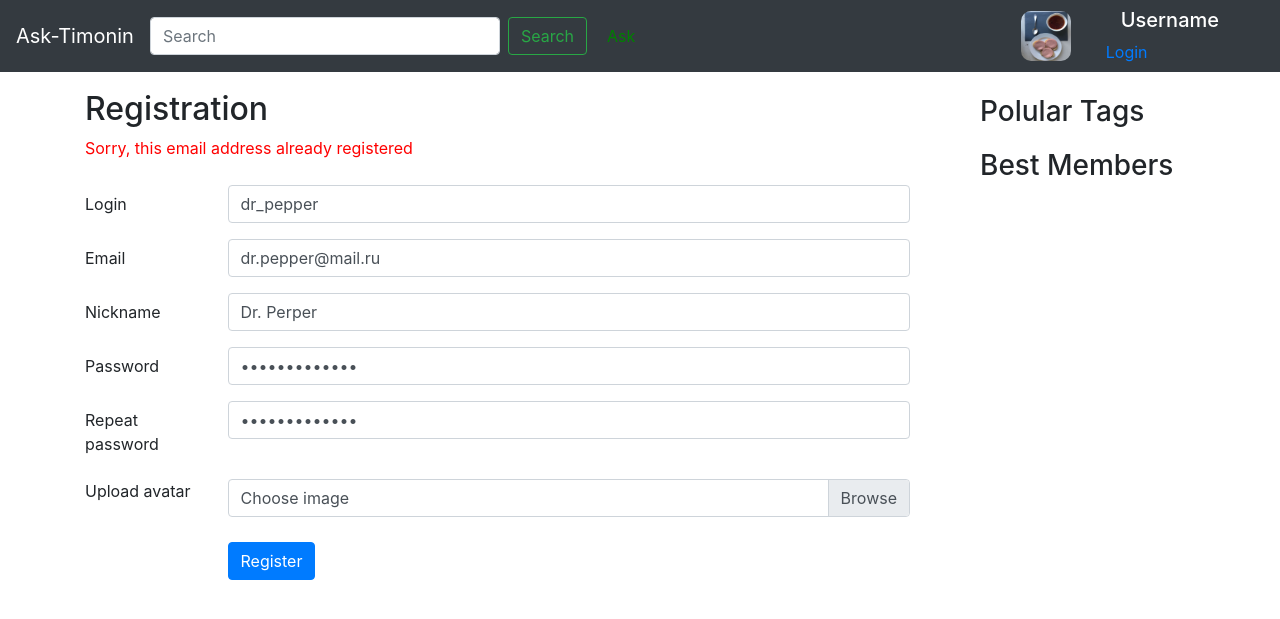
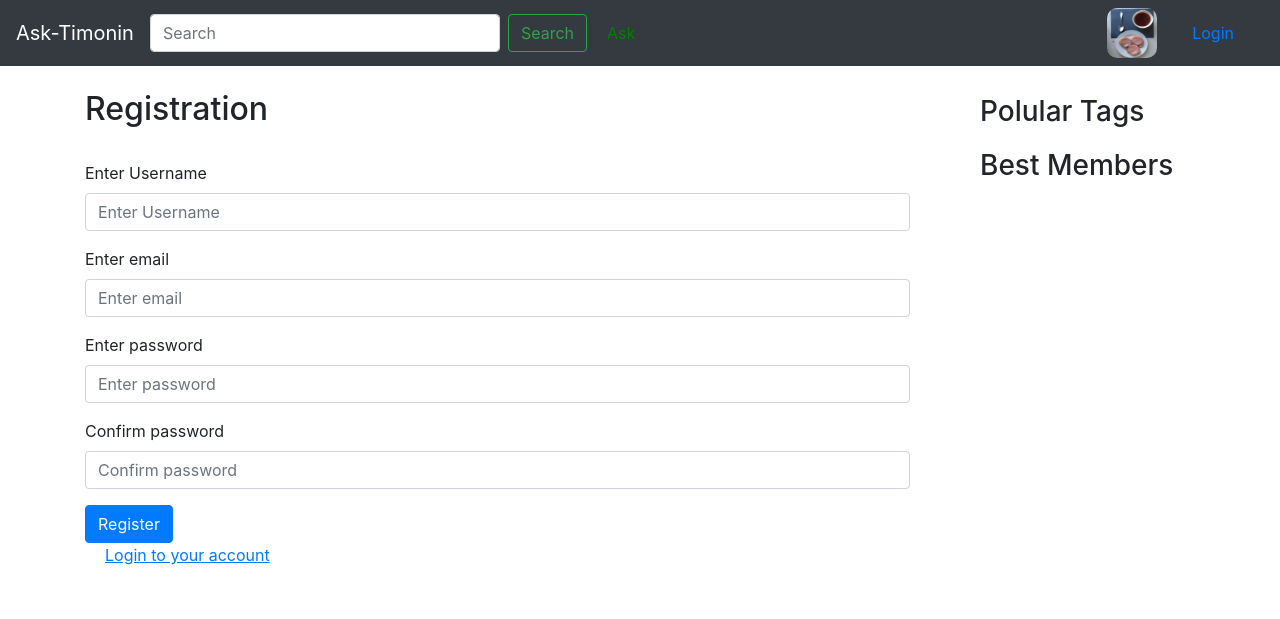
Before and after one commit to timoninas/ask-timonin, a Django app: page /signup/ in a window 1280 px wide. Shown: the top 619 px of the page. Run offline with Django 3.2, Linux system fonts and the light colour scheme; data that the repository does not hold is empty; some libraries are stand-ins or nearby versions.

Commit message:
Add signup for users

```diff
--- a/app/forms.py
+++ b/app/forms.py
@@ -1,12 +1,67 @@
 from django import forms
-
-from app.models import Question
+from django.contrib.auth.forms import UserCreationForm
+from app.models import Question, Profile, Tag
+from django.contrib.auth.models import User
+from django.core.exceptions import ValidationError
 
 class LoginForm(forms.Form):
-    username = forms.CharField(required=True)
+    username = forms.CharField(required=True,)
     password = forms.CharField(required=True, widget=forms.PasswordInput())
 
 class AskForm(forms.ModelForm):
+    # tags = forms.ModelMultipleChoiceField(queryset=Tag.objects.all())
     class Meta:
         model = Question
-        fields = ['title', 'text']
+        fields = ['title', 'text', 'tags']
+
+# class SignupForm(UserCreationForm):
+#     class Meta:
+#         model = User
+#         fields = ['username', 'email', 'password1', 'password2']
+    # username = forms.CharField(label="Username", required=True)
+    # email = forms.EmailField(label="Email", required=True)
+    # password = forms.CharField(label="Password", required=True, widget=forms.PasswordInput())
+    # repeat_password = forms.CharField(label="Repeat password", required=True, widget=forms.PasswordInput())
+
+class SignupForm(forms.Form):
+    username = forms.CharField(label='Enter Username', min_length=4, max_length=150)
+    email = forms.EmailField(label='Enter email')
+    password1 = forms.CharField(label='Enter password', widget=forms.PasswordInput)
+    password2 = forms.CharField(label='Confirm password', widget=forms.PasswordInput)
+
+    def clean_username(self):
+        username = self.cleaned_data['username'].lower()
+        r = User.objects.filter(username=username)
+        if r.count():
+            raise ValidationError("Username already exists")
+        return username
+
+    def clean_email(self):
+        email = self.cleaned_data['email'].lower()
+        r = User.objects.filter(email=email)
+        if r.count():
+            raise ValidationError("Email already exists")
+        return email
+
+    def clean_password2(self):
+        password1 = self.cleaned_data.get('password1')
+        password2 = self.cleaned_data.get('password2')
+
+        if password1 and password2 and password1 != password2:
+            raise ValidationError("Password don't match")
+
+        return password2
+
+    def save(self, commit=True):
+        user = User.objects.create_user(
+            self.cleaned_data['username'],
+            self.cleaned_data['email'],
+            self.cleaned_data['password1']
+        )
+        return user
+
+class SettingsForm(forms.Form):
+    username = forms.CharField(label="Username", required=True)
+    name = forms.CharField(label="Name", required=True)
+    email = forms.EmailField(label="Email", required=True)
+    avatar = forms.ImageField(label="Avatar", required=False)
--- a/app/models.py
+++ b/app/models.py
@@ -4,6 +4,7 @@ from django.contrib.auth.models import User
 from django.utils import timezone
 from datetime import datetime
 from django.db import models
+
 
 ##
 # PROFILE
--- a/app/views.py
+++ b/app/views.py
@@ -8,7 +8,7 @@ from django.db.models import F
 
 # app
 from app.models import Profile, Question, Comment, Tag
-from app.forms import LoginForm, AskForm
+from app.forms import LoginForm, AskForm, SignupForm
 
 comment1 = 'Lorem ipsum dolor sit amet, consectetur adipiscing elit, ' \
            'sed do eiusmod tempor incididunt ut labore et dolore magna aliqua'
@@ -154,14 +154,28 @@ def signin(request):
     })
 
 def signup(request):
+    if request.method == 'GET':
+        form = SignupForm()
+    else:
+        form = SignupForm(data=request.POST)
+        if form.is_valid():
+            user = form.save()
+            auth.authenticate(request, **form.cleaned_data)
+            profile = Profile(name=request.POST['username'], user=user)
+            profile.save()
+            return redirect("/")
+            # return redirect(request.POST.get('next', '/'))
+
+
     return render(request, 'signup.html', {
         'tags': Tag.objects.popular(),
-        'best_members': Profile.objects.best()
+        'best_members': Profile.objects.best(),
+        'form': form
     })
 
 def signout(request):
     auth.logout(request)
-    return redirect("/")
+    return redirect("signin")
 
 
 def settings(request):
--- a/templates/ask_question.html
+++ b/templates/ask_question.html
@@ -11,8 +11,10 @@
 <div class="col-9">
     <h2 style="margin-top: 10px;">New question</h2>
     <form class="form mt-5" method="POST" novalidate>
+
     {% csrf_token %}
     {% bootstrap_form form %}
+
     {% buttons %}
         <button type="submit" class="btn btn-primary">Ask</button>
     {% endbuttons %}
--- a/templates/inc/logined_navbar.html
+++ b/templates/inc/logined_navbar.html
@@ -20,9 +20,12 @@
             <div class="col">
                 <div class="col question-tags">
                     <div style="color: white;">
+                        {% if request.user.is_authenticated %}
                         <h5 class ="col user-name-bar">
-                            Username
+                            {{ request.user }}
                         </h5>
+                        {% endif %}
+
                     </div>
                 </div>
 
--- a/templates/signin.html
+++ b/templates/signin.html
@@ -17,12 +17,13 @@
         {% csrf_token %}
         {% bootstrap_form form %}
         {% buttons %}
-            <button type="submit" class="btn btn-primary">Log in</button>
+
+        <button type="submit" class="btn btn-primary">Log in</button>
         {% endbuttons %}
         <div class="form-group row">
             <label class="col-sm-2 col-form-label"></label>
             <div class="col-sm-10">
-                <a class="question-tags underlined" href = "">Create new account</a>
+                <a class="question-tags underlined" href = "{% url 'signup' %}">Create new account</a>
             </div>
         </div>
     </form>
--- a/templates/signup.html
+++ b/templates/signup.html
@@ -1,5 +1,6 @@
 {% extends 'inc/base.html' %}
 {% load static %}
+{% load bootstrap4 %}
 
 {% block navbar %}
    {% include 'inc/logined_navbar.html' %}
@@ -12,51 +13,19 @@
             <h2>Registration</h2>
         </div>
     </div>
-    <div class = "warning-title"> Sorry, this email address already registered </div>
-    <form class="setting-form">
-        <div class="form-group row">
-            <label for="inputLogin" class="col-sm-2 col-form-label">Login</label>
-            <div class="col-sm-10">
-                <input type="text" class="form-control" id="inputLogin" value="dr_pepper">
-            </div>
-        </div>
-        <div class="form-group row">
-            <label for="inputEmail" class="col-sm-2 col-form-label">Email</label>
-            <div class="col-sm-10">
-                <input type="text" class="form-control" id="inputEmail" value="dr.pepper@mail.ru">
-            </div>
-        </div>
-        <div class="form-group row">
-            <label for="Nickname" class="col-sm-2 col-form-label">Nickname</label>
-            <div class="col-sm-10">
-                <input type="text" class="form-control" id="Nickname" value="Dr. Perper">
-            </div>
-        </div>
-        <div class="form-group row">
-            <label for="password" class="col-sm-2 col-form-label">Password</label>
-            <div class="col-sm-10">
-                <input type="password" class="form-control" id="password" value="Some password">
-            </div>
-        </div>
-        <div class="form-group row">
-            <label for="repeat password" class="col-sm-2 col-form-label">Repeat password</label>
-            <div class="col-sm-10">
-                <input type="password" class="form-control" id="repeat password" value="Some password">
-            </div>
+    <form class="form setting-form" method="POST" action="/signup/" enctype="" >
+
+        {% csrf_token %}
+        {% bootstrap_form form %}
+        {% buttons %}
+
+        <button type="submit" class="btn btn-primary">Register</button>
+        {% endbuttons %}
+
+        <div class="col-sm-10">
+                <a class="question-tags underlined" href = "{% url 'signin' %}">Login to your account</a>
         </div>
 
-        <div class="row">
-            <div class="col-2">
-                Upload avatar
-            </div>
-            <div class="col-10">
-                <div class="custom-file">
-                    <input type="file" class="custom-file-input" id="customFile">
-                    <label class="custom-file-label" for="customFile">Choose image</label>
-                    <button type="button" class="btn btn-primary setting-form">Register</button>
-                </div>
-            </div>
-        </div>
     </form>
 </div>
 {% endblock content %}
```
Also changed, not shown: asktimonin/settings.py (+6 -3 lines).
